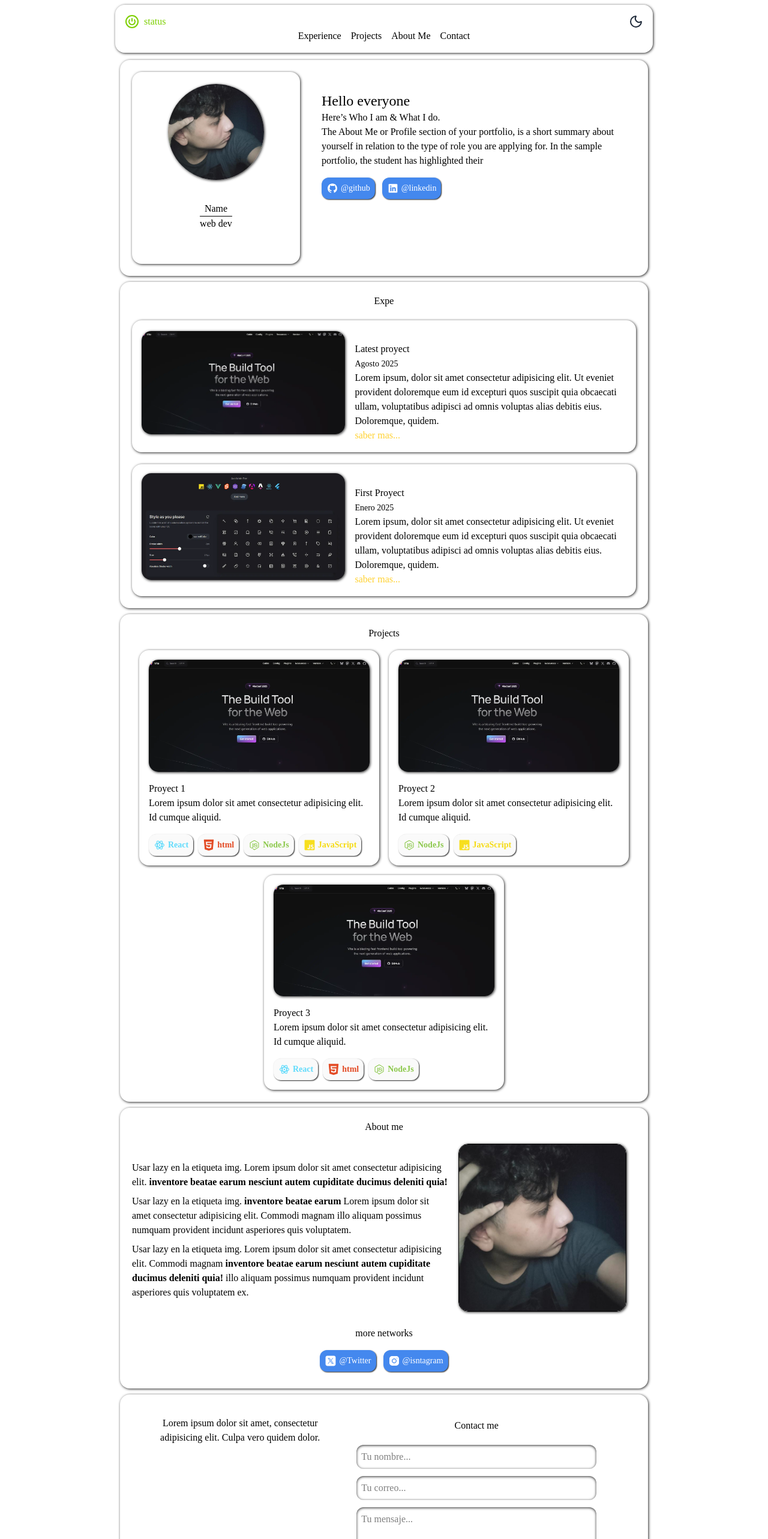
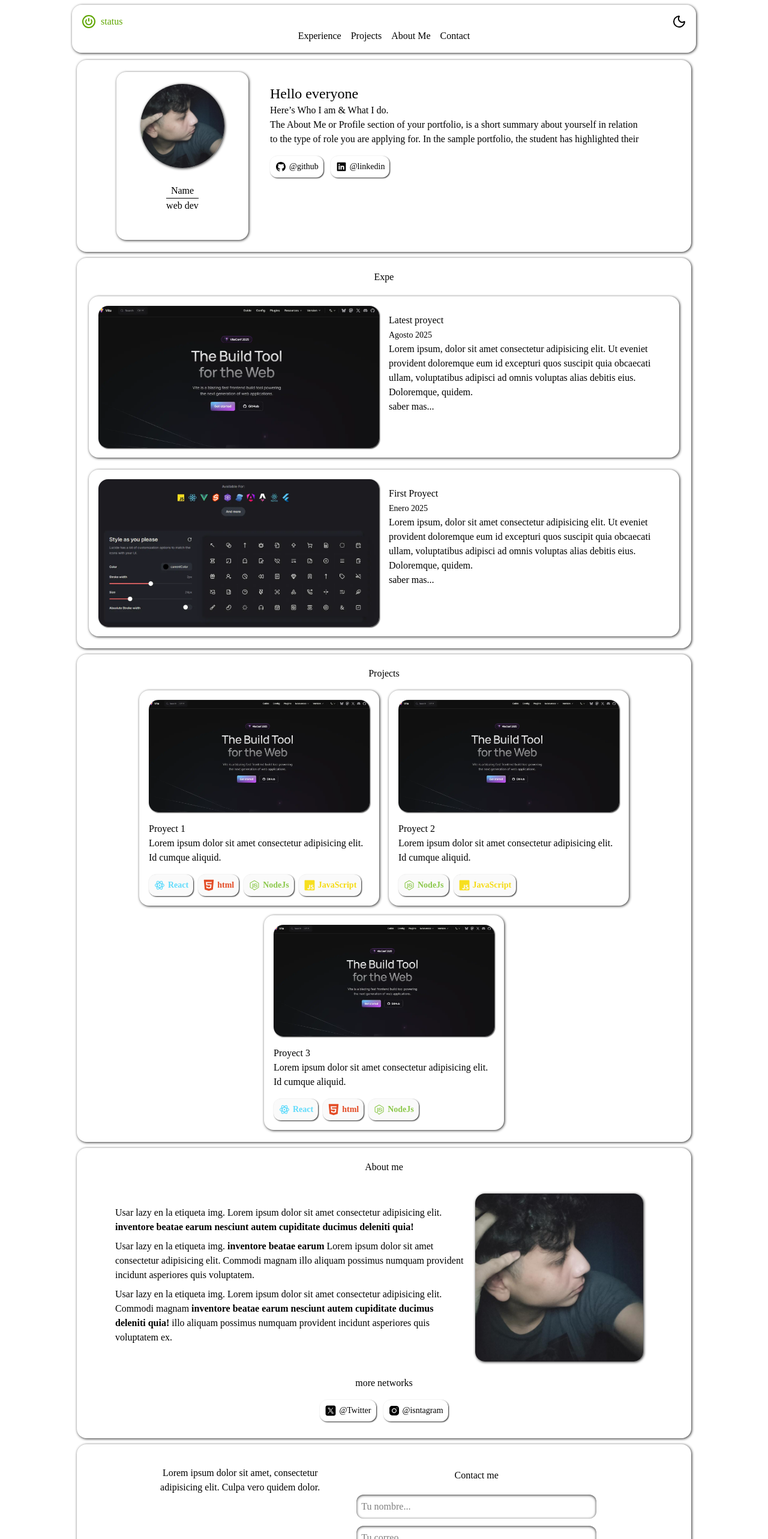
Before and after one commit to RobertGmzz/Landing-Web-Page, a React (Vite) app: page / in a window 1280 px wide. Shown: the top 2566 px of the page at 60% size. Built offline with nearby package versions, Linux system fonts and the light colour scheme.

Commit message:
Mejora total en el responsive design y algunas correcciones a los textos

```diff
--- a/src/components/AboutMe.tsx
+++ b/src/components/AboutMe.tsx
@@ -4,9 +4,9 @@ import { X, Instagram } from "./Pills/SocialPills"
 
 export function AboutMe(){
     return(
-        <section id="about" className="flex flex-col items-center gap-x-4 w-75 lg:w-220 sm:w-150 p-5 rounded-2xl shadow-primary">
+        <section id="about" className="flex flex-col items-center gap-x-4 w-full max-w-5xl p-5 rounded-2xl shadow-primary text-pretty">
             <h2 className="mb-4">About me</h2>
-            <article className="flex flex-col-reverse items-center lg:flex-row w-77 sm:w-full p-5 sm:p-0">
+            <article className="flex flex-col-reverse items-center lg:flex-row w-full max-w-4xl">
                 <div>
                     <p className="mb-2">
                         Usar lazy en la etiqueta img.
@@ -21,7 +21,7 @@ export function AboutMe(){
                         Lorem ipsum dolor sit amet consectetur adipisicing elit. Commodi magnam <strong> inventore beatae earum nesciunt autem cupiditate ducimus deleniti quia!</strong> illo aliquam possimus numquam provident incidunt asperiores quis voluptatem ex.
                     </p>
                 </div>
-                <img src="/img/icono.png" alt="foto de robert" loading="lazy" className="size-50 lg:size-70 mb-4 mx-4 border rounded-2xl hover:rotate-4 transition duration-500 shadow-primary"/>
+                <img src="/img/icono.png" alt="foto de user" loading="lazy" className="size-50 md:size-70 m-4 rounded-2xl hover:rotate-4 transition duration-500 shadow-primary"/>
             </article>
             <div className="flex-col m-2">
                 <h3 className="text-center"><span>more networks</span></h3>
--- a/src/components/Experience.tsx
+++ b/src/components/Experience.tsx
@@ -2,7 +2,7 @@ import { Job } from "./Job"
 
 export function Experience(){
     return (
-        <main id="experience" className="flex flex-col items-center p-5 w-75 sm:w-150 lg:w-220 rounded-2xl shadow-primary">
+        <main id="experience" className="flex flex-col items-center p-5 w-full max-w-5xl rounded-2xl shadow-primary">
             <h2 className="mb-5">
                 Expe
             </h2>
@@ -12,6 +12,7 @@ export function Experience(){
                 info="Lorem ipsum, dolor sit amet consectetur adipisicing elit. Ut eveniet provident doloremque eum id excepturi quos suscipit quia obcaecati ullam, voluptatibus adipisci ad omnis voluptas alias debitis eius. Doloremque, quidem."
                 route="/img/proyecto.webp"
                 link="#"
+                AAMMDD="2025-08-20"
                 date="Agosto 2025"
                 >
                 </Job>
@@ -20,6 +21,7 @@ export function Experience(){
                 info="Lorem ipsum, dolor sit amet consectetur adipisicing elit. Ut eveniet provident doloremque eum id excepturi quos suscipit quia obcaecati ullam, voluptatibus adipisci ad omnis voluptas alias debitis eius. Doloremque, quidem."
                 route="/img/Captura.webp"
                 link="#"
+                AAMMDD="2025-01-13"
                 date="Enero 2025"
                 >
                 </Job>
--- a/src/components/Footer.tsx
+++ b/src/components/Footer.tsx
@@ -22,7 +22,7 @@ export function Footer() {
     }
 
     return (
-        <footer id="contact" className="flex flex-col items-center w-75 sm:w-150 lg:w-220 p-5 mb-4 rounded-2xl shadow-primary">
+        <footer id="contact" className="flex flex-col items-center w-full max-w-5xl p-5 mb-4 rounded-2xl shadow-primary">
         <div className="flex flex-col items-center sm:items-start sm:flex-row gap-5 lg:gap-10">
             <h3 className="pt-4 w-60 sm:w-77 text-center">
             Lorem ipsum dolor sit amet, consectetur adipisicing elit. Culpa vero
@@ -30,7 +30,7 @@ export function Footer() {
             </h3>
 
             <form
-            action="https://formsubmit.co/187d575a438535c5f4d8661d1bd328d6"
+            action="https://formsubmit.co/añadircorreo"
             method="POST"
             onSubmit={handleSubmit}
             className="flex basis-2/3 flex-col items-center gap-3 w-70 sm:w-full lg:w-100 p-5">
@@ -74,7 +74,7 @@ export function Footer() {
 
             <button
                 type="submit"
-                className="w-20 p-2 rounded-xl text-sm shadow-button">
+                className="w-20 p-2 rounded-xl text-sm shadow-button active:scale-95">
                 Enviar
             </button>
             </form>
--- a/src/components/Header.tsx
+++ b/src/components/Header.tsx
@@ -27,13 +27,12 @@ export function Header(){
     }, [])
 
     return (
-        <header className="fixed z-10 flex flex-col w-80 sm:w-154 lg:w-224 mt-2 p-4 rounded-2xl bg-[#FFFFFF]/50 dark:bg-[#1B1B1F]/50 backdrop-blur-md shadow-primary">
+        <header className="fixed z-10 flex flex-col w-full max-w-260 mt-2 p-4 rounded-2xl bg-[#FFFFFF]/50 dark:bg-[#1B1B1F]/50 backdrop-blur-md shadow-primary">
             <div className="flex justify-between items-center gap-20 sm:gap-50">
-                <div className="flex flex-nowrap gap-x-2 text-lime-500 dark:text-lime-500">
+                <div className="flex flex-nowrap gap-x-2 text-lime-600 dark:text-lime-300">
                     <CirclePower></CirclePower>
                     <h3>status</h3>
                 </div>
-
 
                 <nav className="flex gap-2">
                     <ToggleTheme></ToggleTheme>
@@ -44,7 +43,7 @@ export function Header(){
             </div>
 
             <nav className={`${isOpen ? "flex" : "hidden"} sm:flex`}>
-                <ul className="flex flex-wrap justify-center w-80 sm:w-full gap-4 mt-5 sm:mt-0">
+                <ul className="flex flex-wrap justify-center w-full gap-4 mt-5 sm:mt-0">
                     <li><a onClick={handleOnClick} href="#experience">Experience</a></li>
                     <li><a onClick={handleOnClick} href="#projects">Projects</a></li>
                     <li><a onClick={handleOnClick} href="#about">About Me</a></li>
--- a/src/components/HeroSection.tsx
+++ b/src/components/HeroSection.tsx
@@ -4,15 +4,15 @@ import { GitHub, LinkedIn } from "./Pills/SocialPills"
 
 export function Hero(){
     return (
-        <section id="hero" className="flex flex-col sm:flex-row gap-x-4 items-center md:items-stretch w-75 sm:w-150 lg:w-220 p-5 mt-19 sm:mt-25 rounded-2xl shadow-primary">
-            <div className="flex flex-col items-center h-70 w-55 lg:h-80 lg:w-70 p-5 rounded-2xl shadow-primary">
-                <img src="/img/icono.png" alt="foto de user" loading="lazy" className="size-30 lg:size-40 rounded-full shadow-primary"/>
+        <section id="hero" className="flex flex-col [@media(min-width:550px)]:flex-row gap-x-4 justify-center w-full max-w-5xl mx-auto p-5 mt-19 sm:mt-25 rounded-2xl shadow-primary">
+            <div className="flex flex-col items-center w-full h-70 [@media(min-width:550px)]:w-55 p-5 rounded-2xl shadow-primary">
+                <img src="/img/icono.png" alt="foto de user" loading="lazy" className="size-35 rounded-full shadow-primary"/>
                 <div translate="no" className="flex flex-col flex-grow justify-center text-center divide-y">
                     <h3>Name</h3>
                     <h2>web dev</h2>
                 </div>
             </div>
-            <div className="flex-1/2 flex flex-col p-5 w-77 pt-8 sm:items-stretch text-center sm:text-start">
+            <div className="basis-2/3 flex flex-col max-w-2xl p-5 text-pretty">
                 <h1 className="text-2xl">
                     Hello everyone
                 </h1>
@@ -20,7 +20,7 @@ export function Hero(){
                 <p>
                     The About Me or Profile section of your portfolio, is a short summary about yourself in relation to the type of role you are applying for. In the sample portfolio, the student has highlighted their
                 </p>
-                <ul className="flex justify-center sm:justify-start gap-3 pt-4">
+                <ul className="flex justify-center [@media(min-width:550px)]:justify-start gap-3 mt-4">
                     <li><GitHub link="#" name="@github" color="currentColor"></GitHub></li>
                     <li><LinkedIn link="#" name="@linkedin" color="currentColor"></LinkedIn></li>
                 </ul>
--- a/src/components/Job.tsx
+++ b/src/components/Job.tsx
@@ -3,24 +3,25 @@ type image = {
     info:string
     route: string
     link: string
+    AAMMDD: string
     date: string
 }
 
-export function Job({info, title, route, link, date}:image){
+export function Job({info, title, route, link, AAMMDD, date}:image){
     return(
-        <article className="flex flex-col lg:flex-row items-center gap-4 w-70 sm:w-120 lg:w-full p-4 lg:pt-1 rounded-2xl shadow-primary">
-            <div className="basis-1/2 rounded-2xl overflow-hidden shadow-primary">
+        <article className="flex flex-col md:flex-row items-start gap-4 [@media(max-width: 400px)]:w-full md:h-auto p-4 rounded-2xl shadow-primary">
+            <div className="basis-2/3 rounded-2xl overflow-hidden shadow-button">
                 <img src={route} alt="captura de trabajo" loading="lazy" className="object-cover transition duration-500 hover:scale-110"/>
             </div>
-            <div className="flex-2/3 lg:pt-8">
+            <div className="basis-2/3 lg:pt-3">
                 <header>
                     <h3>{title}</h3>
-                    <time dateTime="2025-08-20" className="text-sm">{date}</time>
+                    <time dateTime={AAMMDD} className="text-sm">{date}</time>
                 </header>
                 <p>
                     {info}
                 </p>
-                <a href={link} title="Mas informacion" aria-label="Ver mas informacion" target="_blank" rel="noopener noreferrer" className="text-amber-300">saber mas...</a>
+                <a href={link} title="Mas informacion" aria-label="Ver mas informacion" target="_blank" rel="noopener noreferrer">saber mas...</a>
             </div>
         </article>
     )
--- a/src/components/Pills/SocialPills.tsx
+++ b/src/components/Pills/SocialPills.tsx
@@ -6,7 +6,7 @@ type props = {
 
 export function GitHub({link, name, color}:props){
     return(
-        <a translate="no" href={link} aria-label="Ir a Github" target="_blank" rel="noopener noreferrer" className="flex flex-nowrap justify-center gap-x-1 p-2 rounded-xl text-sm shadow-button hover:scale-105 reflex">
+        <a translate="no" href={link} aria-label="Ir a Github" target="_blank" rel="noopener noreferrer" className="flex flex-nowrap justify-center gap-x-1 p-2 rounded-xl text-sm shadow-button hover:scale-103">
                 <svg xmlns="http://www.w3.org/2000/svg" x="0px" y="0px" width="20" height="20" fill={color} viewBox="0 0 30 30">
                     <path d="M15,3C8.373,3,3,8.373,3,15c0,5.623,3.872,10.328,9.092,11.63C12.036,26.468,12,26.28,12,26.047v-2.051 c-0.487,0-1.303,0-1.508,0c-0.821,0-1.551-0.353-1.905-1.009c-0.393-0.729-0.461-1.844-1.435-2.526 c-0.289-0.227-0.069-0.486,0.264-0.451c0.615,0.174,1.125,0.596,1.605,1.222c0.478,0.627,0.703,0.769,1.596,0.769 c0.433,0,1.081-0.025,1.691-0.121c0.328-0.833,0.895-1.6,1.588-1.962c-3.996-0.411-5.903-2.399-5.903-5.098 c0-1.162,0.495-2.286,1.336-3.233C9.053,10.647,8.706,8.73,9.435,8c1.798,0,2.885,1.166,3.146,1.481C13.477,9.174,14.461,9,15.495,9 c1.036,0,2.024,0.174,2.922,0.483C18.675,9.17,19.763,8,21.565,8c0.732,0.731,0.381,2.656,0.102,3.594 c0.836,0.945,1.328,2.066,1.328,3.226c0,2.697-1.904,4.684-5.894,5.097C18.199,20.49,19,22.1,19,23.313v2.734 c0,0.104-0.023,0.179-0.035,0.268C23.641,24.676,27,20.236,27,15C27,8.373,21.627,3,15,3z"></path>
                 </svg>
@@ -17,7 +17,7 @@ export function GitHub({link, name, color}:props){
 
 export function LinkedIn({link, name, color}:props){
     return(
-        <a translate="no" href={link} aria-label="Ir a LinkedIn" target="_blank" rel="noopener noreferrer" className="flex flex-nowrap justify-center gap-x-1 p-2 rounded-xl text-sm shadow-button hover:scale-105 reflex">
+        <a translate="no" href={link} aria-label="Ir a LinkedIn" target="_blank" rel="noopener noreferrer" className="flex flex-nowrap justify-center gap-x-1 p-2 rounded-xl text-sm shadow-button hover:scale-103">
                 <svg xmlns="http://www.w3.org/2000/svg" x="0px" y="0px" width="20" height="20" fill={color} viewBox="0 0 30 30">
                     <path d="M24,4H6C4.895,4,4,4.895,4,6v18c0,1.105,0.895,2,2,2h18c1.105,0,2-0.895,2-2V6C26,4.895,25.105,4,24,4z M10.954,22h-2.95 v-9.492h2.95V22z M9.449,11.151c-0.951,0-1.72-0.771-1.72-1.72c0-0.949,0.77-1.719,1.72-1.719c0.948,0,1.719,0.771,1.719,1.719 C11.168,10.38,10.397,11.151,9.449,11.151z M22.004,22h-2.948v-4.616c0-1.101-0.02-2.517-1.533-2.517 c-1.535,0-1.771,1.199-1.771,2.437V22h-2.948v-9.492h2.83v1.297h0.04c0.394-0.746,1.356-1.533,2.791-1.533 c2.987,0,3.539,1.966,3.539,4.522V22z"></path>
                 </svg>
@@ -28,7 +28,7 @@ export function LinkedIn({link, name, color}:props){
 
 export function X({link, name, color}:props){
     return(
-        <a translate="no" href={link} aria-label="Ir a X" target="_blank" rel="noopener noreferrer" className="flex flex-nowrap justify-center gap-x-1 p-2 rounded-xl text-sm shadow-button hover:scale-105 reflex">
+        <a translate="no" href={link} aria-label="Ir a X" target="_blank" rel="noopener noreferrer" className="flex flex-nowrap justify-center gap-x-1 p-2 rounded-xl text-sm shadow-button hover:scale-103">
                 <svg xmlns="http://www.w3.org/2000/svg" x="0px" y="0px" width="20" height="20" fill={color} viewBox="0 0 50 50">
                     <path d="M 11 4 C 7.134 4 4 7.134 4 11 L 4 39 C 4 42.866 7.134 46 11 46 L 39 46 C 42.866 46 46 42.866 46 39 L 46 11 C 46 7.134 42.866 4 39 4 L 11 4 z M 13.085938 13 L 21.023438 13 L 26.660156 21.009766 L 33.5 13 L 36 13 L 27.789062 22.613281 L 37.914062 37 L 29.978516 37 L 23.4375 27.707031 L 15.5 37 L 13 37 L 22.308594 26.103516 L 13.085938 13 z M 16.914062 15 L 31.021484 35 L 34.085938 35 L 19.978516 15 L 16.914062 15 z"></path>
                 </svg>
@@ -39,7 +39,7 @@ export function X({link, name, color}:props){
 
 export function Instagram({link, name, color}:props){
     return(
-        <a translate="no" href={link} aria-label="Ir a Instagram" target="_blank" rel="noopener noreferrer" className="flex flex-nowrap justify-center gap-x-1 p-2 rounded-xl text-sm shadow-button hover:scale-105 reflex">
+        <a translate="no" href={link} aria-label="Ir a Instagram" target="_blank" rel="noopener noreferrer" className="flex flex-nowrap justify-center gap-x-1 p-2 rounded-xl text-sm shadow-button hover:scale-103">
             <svg xmlns="http://www.w3.org/2000/svg" x="0px" y="0px" width="20" height="20" fill={color} viewBox="0 0 30 30">
                 <path d="M 9.9980469 3 C 6.1390469 3 3 6.1419531 3 10.001953 L 3 20.001953 C 3 23.860953 6.1419531 27 10.001953 27 L 20.001953 27 C 23.860953 27 27 23.858047 27 19.998047 L 27 9.9980469 C 27 6.1390469 23.858047 3 19.998047 3 L 9.9980469 3 z M 22 7 C 22.552 7 23 7.448 23 8 C 23 8.552 22.552 9 22 9 C 21.448 9 21 8.552 21 8 C 21 7.448 21.448 7 22 7 z M 15 9 C 18.309 9 21 11.691 21 15 C 21 18.309 18.309 21 15 21 C 11.691 21 9 18.309 9 15 C 9 11.691 11.691 9 15 9 z M 15 11 A 4 4 0 0 0 11 15 A 4 4 0 0 0 15 19 A 4 4 0 0 0 19 15 A 4 4 0 0 0 15 11 z"></path>
             </svg>
--- a/src/components/Projects.tsx
+++ b/src/components/Projects.tsx
@@ -4,7 +4,7 @@ import { ReactIcon, HTMLIcon, JavaScriptIcon, NodeJsIcon } from "./Pills/ToolsPi
 
 export function ProjectSection(){
     return (
-        <section id="projects" className="flex flex-col items-center p-5 w-75 sm:w-150 lg:w-220 rounded-2xl shadow-primary">
+        <section id="projects" className="flex flex-col items-center p-5 w-full max-w-5xl rounded-2xl shadow-primary">
             <h2 className="mb-4">Projects</h2>
             <div className="flex flex-col sm:flex-row flex-wrap justify-center gap-4">
 
--- a/src/components/ToggleTheme.tsx
+++ b/src/components/ToggleTheme.tsx
@@ -23,7 +23,7 @@ export function ToggleTheme () {
     }, [isDark])
 
     return (
-            <button onClick={()=>setIsDark(!isDark)} className="flex items-center cursor-pointer text-gray-800 dark:text-amber-500">
+            <button onClick={()=>setIsDark(!isDark)} className="flex items-center cursor-pointer">
                 {isDark ? <Sun /> : <Moon />}
             </button>
     )
--- a/src/components/work.tsx
+++ b/src/components/work.tsx
@@ -11,8 +11,8 @@ type props = {
 
 export function Work({title, description, route, children, link}:props){
     return(
-        <article className="flex flex-col gap-4 w-70 sm:w-100 p-4 rounded-2xl shadow-primary">
-            <a href={link} aria-label="Ver proyecto" title="Abrir proyecto" target="_blank" rel="noopener noreferrer" className="rounded-2xl overflow-hidden shadow-primary">
+        <article className="flex flex-col gap-4 w-full [@media(min-width:500px)]:w-100 p-4 rounded-2xl shadow-primary">
+            <a href={link} aria-label="Ver proyecto" title="Abrir proyecto" target="_blank" rel="noopener noreferrer" className="rounded-2xl overflow-hidden shadow-button">
                 <img src={route} alt="captura de proyecto" loading="lazy" className="object-cover transition duration-500 hover:scale-110"/>
             </a>
             <div>
--- a/src/index.css
+++ b/src/index.css
@@ -53,7 +53,7 @@ body{
     flex-direction: column;
     align-items: center;
     gap: 10px;
-    margin: 0;
+    margin-inline: 15px;
     min-height: 100dvh;
 }
 
@@ -78,12 +78,12 @@ nav a.active{
 
 /*Margen del scroll-top para links a la misma pagina*/
 section, main, footer{
-    scroll-margin-top: 100px;
+    scroll-margin-top: 95px;
 }
 
 @media (max-width: 640px) {
     section, main, footer{
-        scroll-margin-top: 76px;
+        scroll-margin-top: 70px;
     }
 }
 
```
